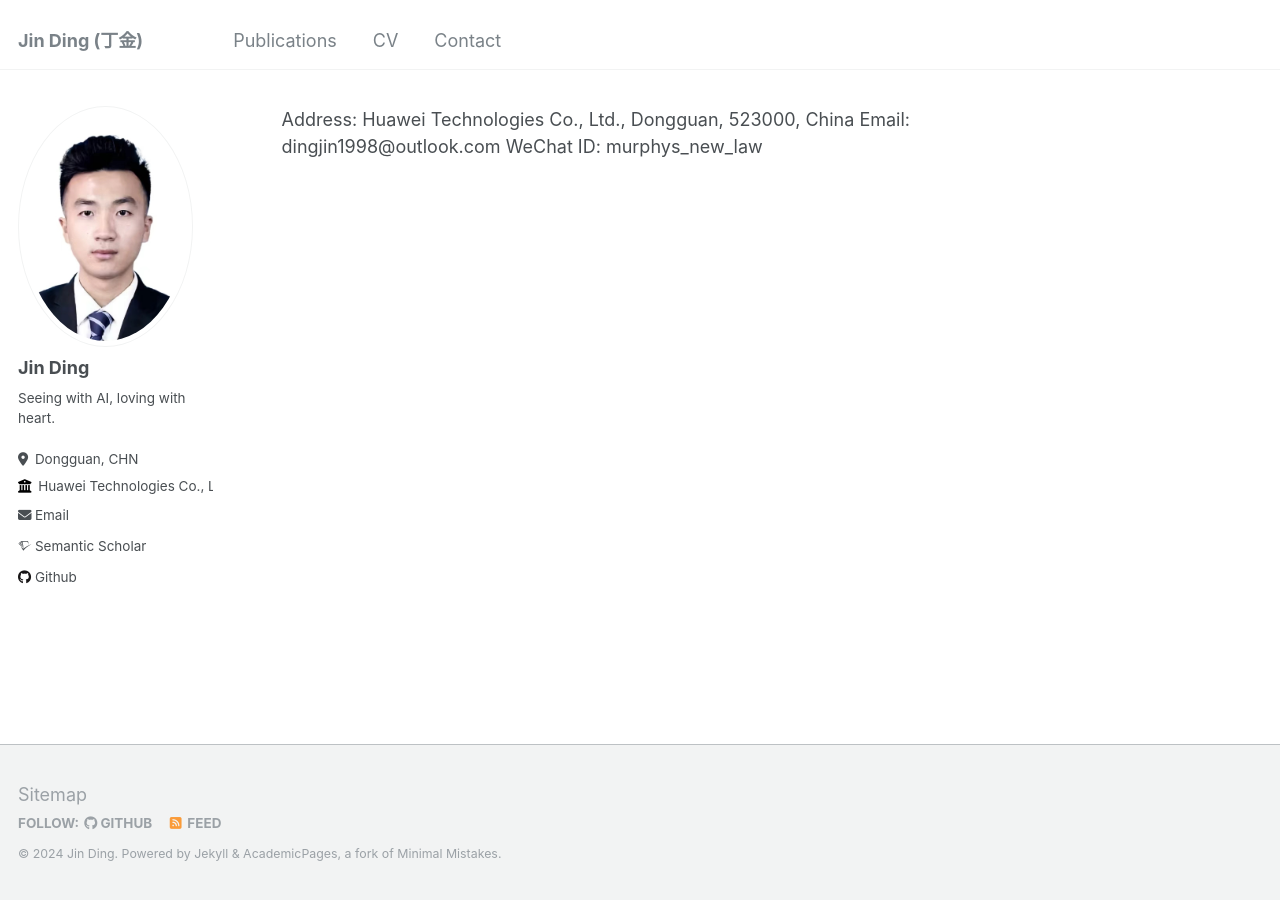
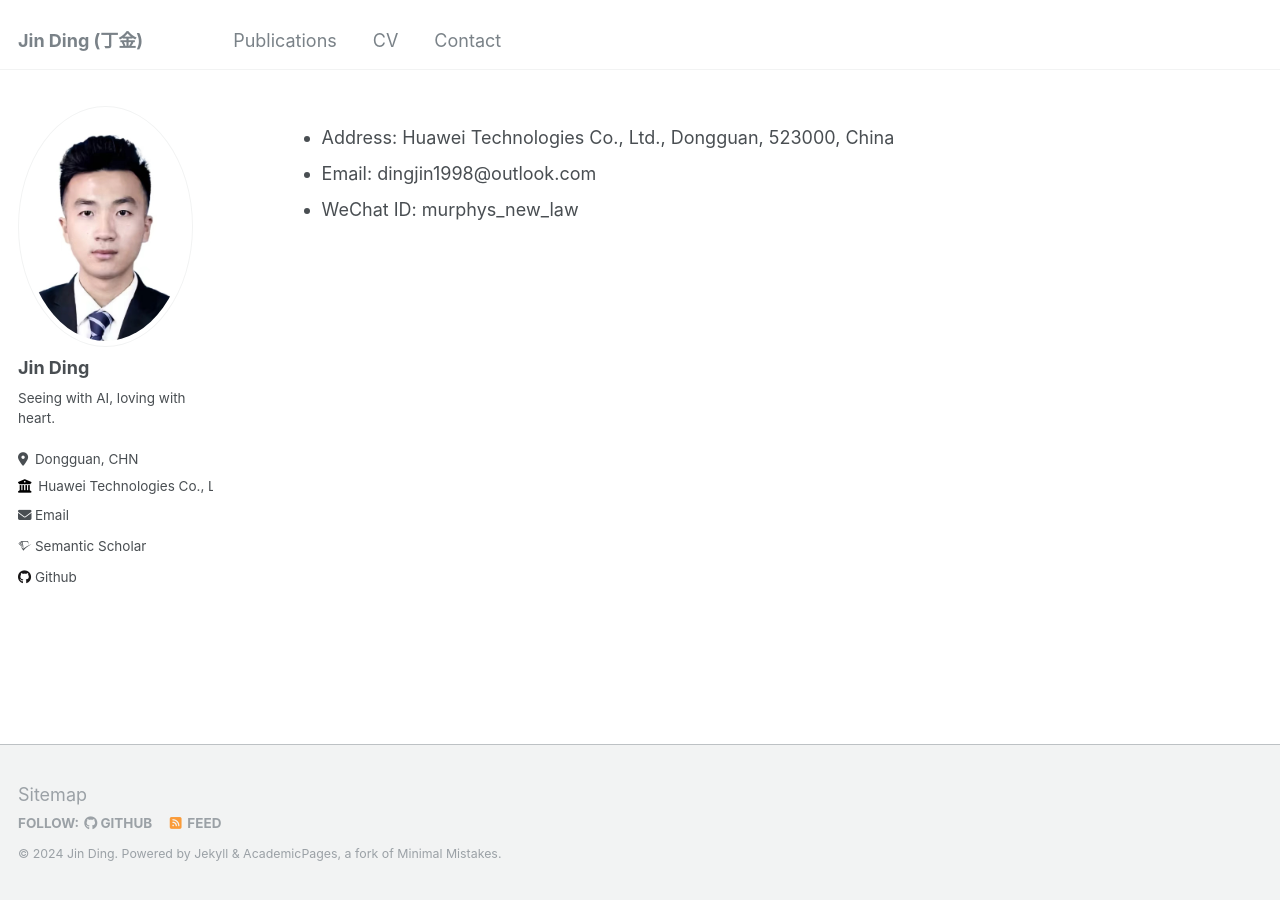
Before and after one commit to DJEddyking/djeddyking.github.io, a Jekyll site: the page built from _pages/contact.md, in a window 1280 px wide. Built offline with Jekyll 4.4.1, drawn with Linux system fonts in a browser that asks for light colours; some web fonts are replaced; our own code applies the rules of GitHub Pages for plain Markdown files; part of the change alters nothing that is shown.

```diff
--- a/_pages/contact.md
+++ b/_pages/contact.md
@@ -1,3 +1,12 @@
-Address: Huawei Technologies Co., Ltd., Dongguan, 523000, China
-Email: dingjin1998@outlook.com
-WeChat ID: murphys_new_law
+---
+layout: archive
+title: ""
+permalink: /contact/
+author_profile: true
+redirect_from:
+  - /resume
+---
+
+- Address: Huawei Technologies Co., Ltd., Dongguan, 523000, China
+- Email: dingjin1998@outlook.com
+- WeChat ID: murphys_new_law
```
